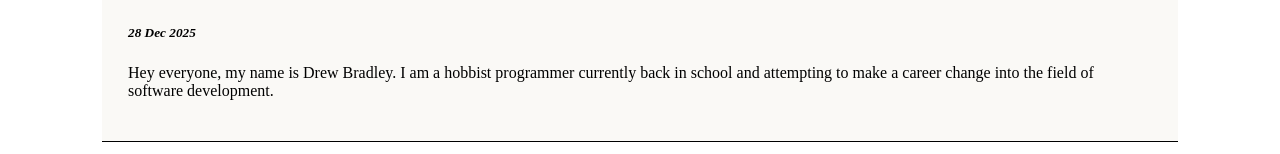
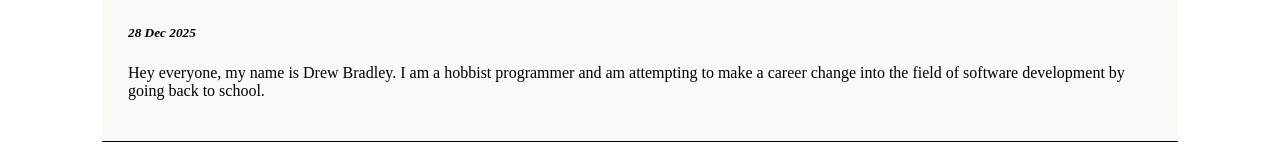
Before and after one commit to ACBradley7/project-log, a plain HTML site: page about-page.html in a window 1280 px wide. Shown: the part 499-653 px from the top of the page. Drawn offline with Linux system fonts and the light colour scheme.

Commit message:
grammar change

```diff
--- a/about-page.html
+++ b/about-page.html
@@ -36,7 +36,7 @@
                 <h5>28 Dec 2025</h5>
                 <p>
                     Hey everyone, my name is Drew Bradley.
-                    I am a hobbist programmer currently back in school and attempting to make a career change into the field of software development.
+                    I am a hobbist programmer and am attempting to make a career change into the field of software development by going back to school.
                 </p>
             </div>
         </main>
```
